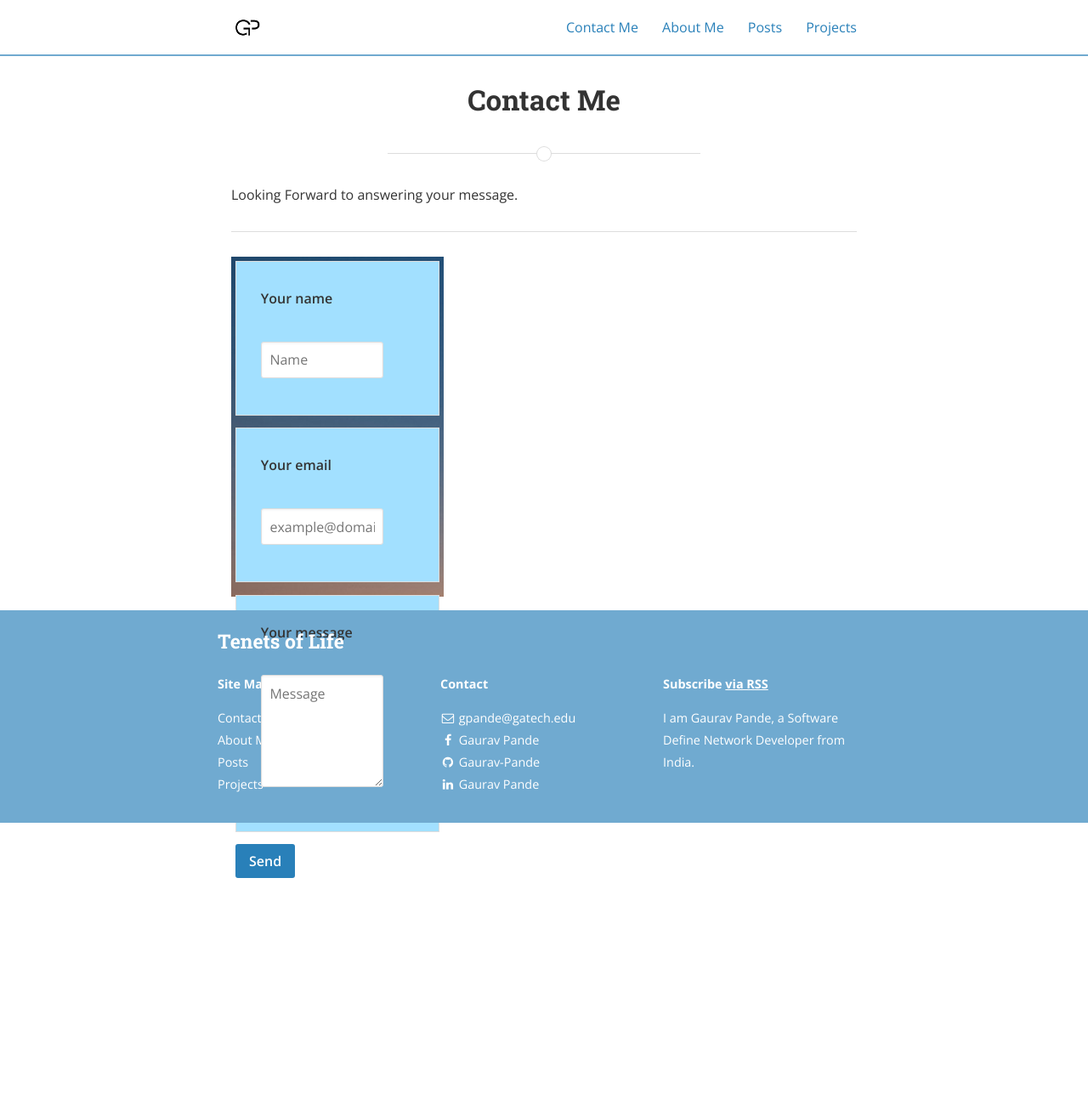
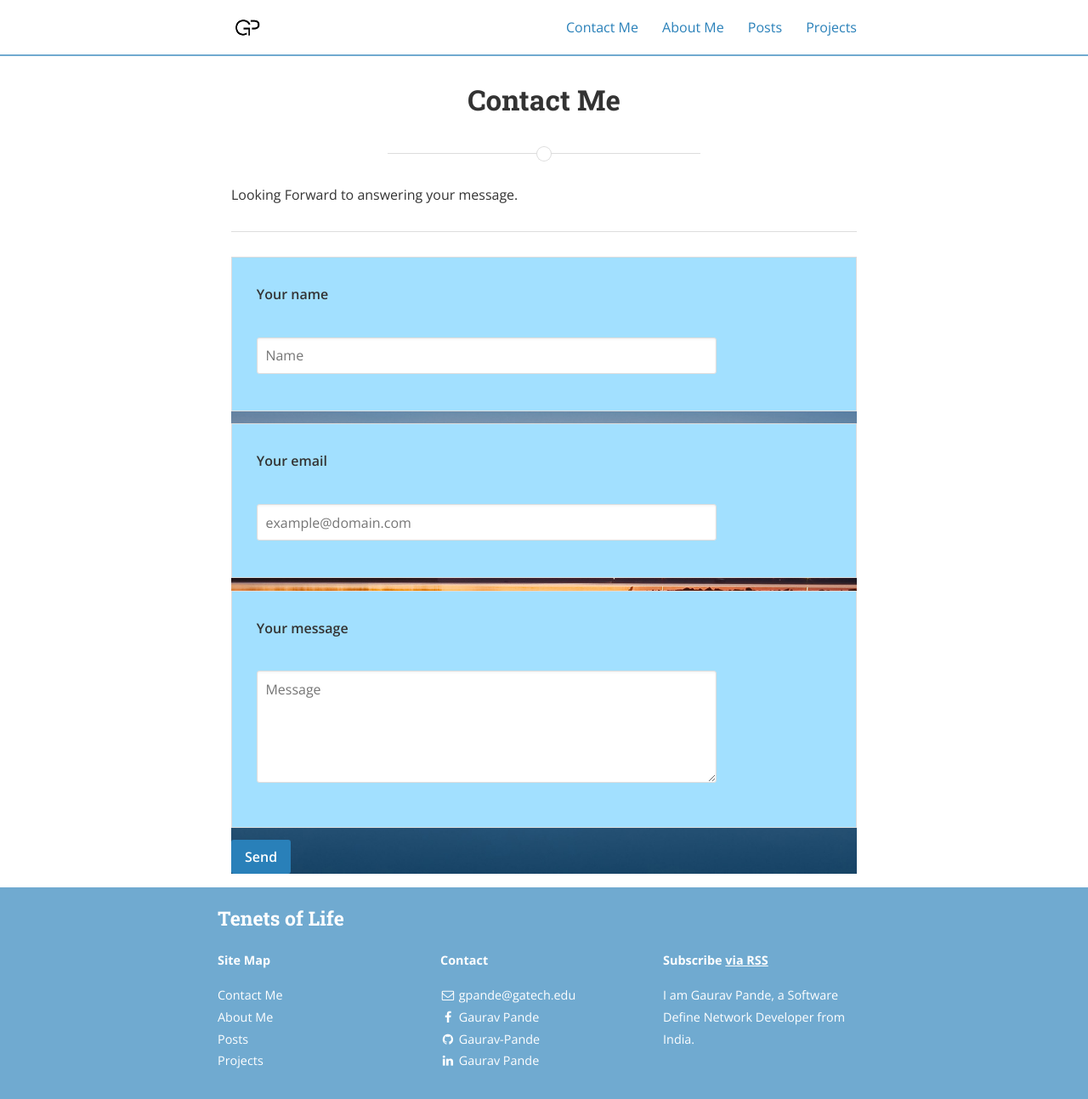
Before and after one commit to Gaurav-Pande/gaurav-pande.github.io, a Jekyll site: the page built from Lets-talk.md, in a window 1280 px wide. Shown: the whole page at 85% size. Built offline with Jekyll 4.4.1, drawn with Linux system fonts in a browser that asks for light colours; nearby versions of some CDN libraries; a style sheet for code colours, icons or effects is not loaded; before the commit the page ends 1033 px from its top, so only the background shows below that.

Commit message:
Update Lets-talk.md

```diff
--- a/Lets-talk.md
+++ b/Lets-talk.md
@@ -7,7 +7,7 @@ permalink: /talk/
 Looking Forward to answering your message.
 
 ---
-<div style="background-image:url('/assets/horizon.jpg');padding:5px;width:250px;height:400px;">
+<div style="background-image:url('/assets/horizon.jpg');min-height: 380px;background-position: center;background-size: cover;background-repeat: no-repeat;">
 <form action="//formspree.io/email@domain.com" method="POST" >
     <fieldset style="background-color:#A2E0FF">
         <label for="name">Your name</label><br>
```
